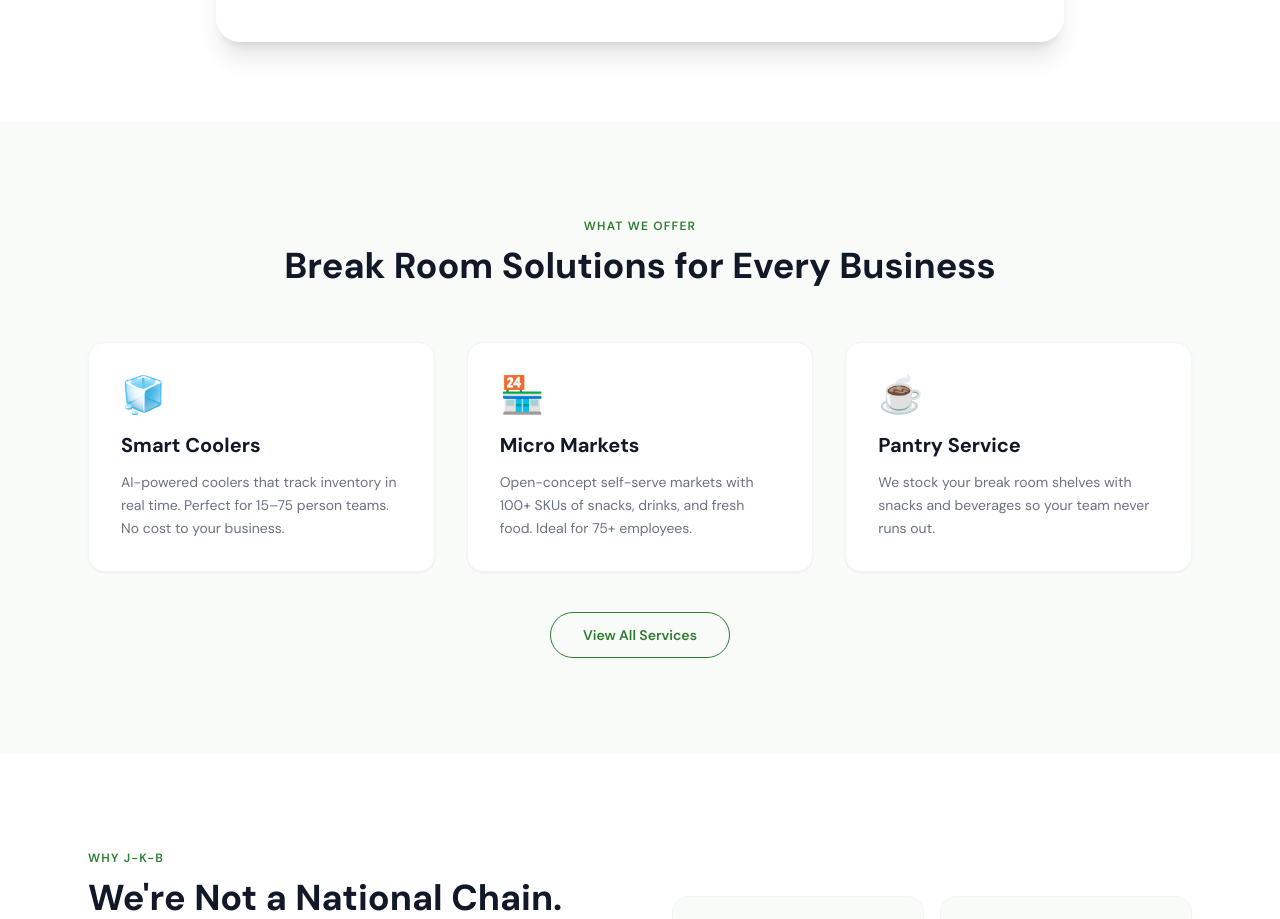
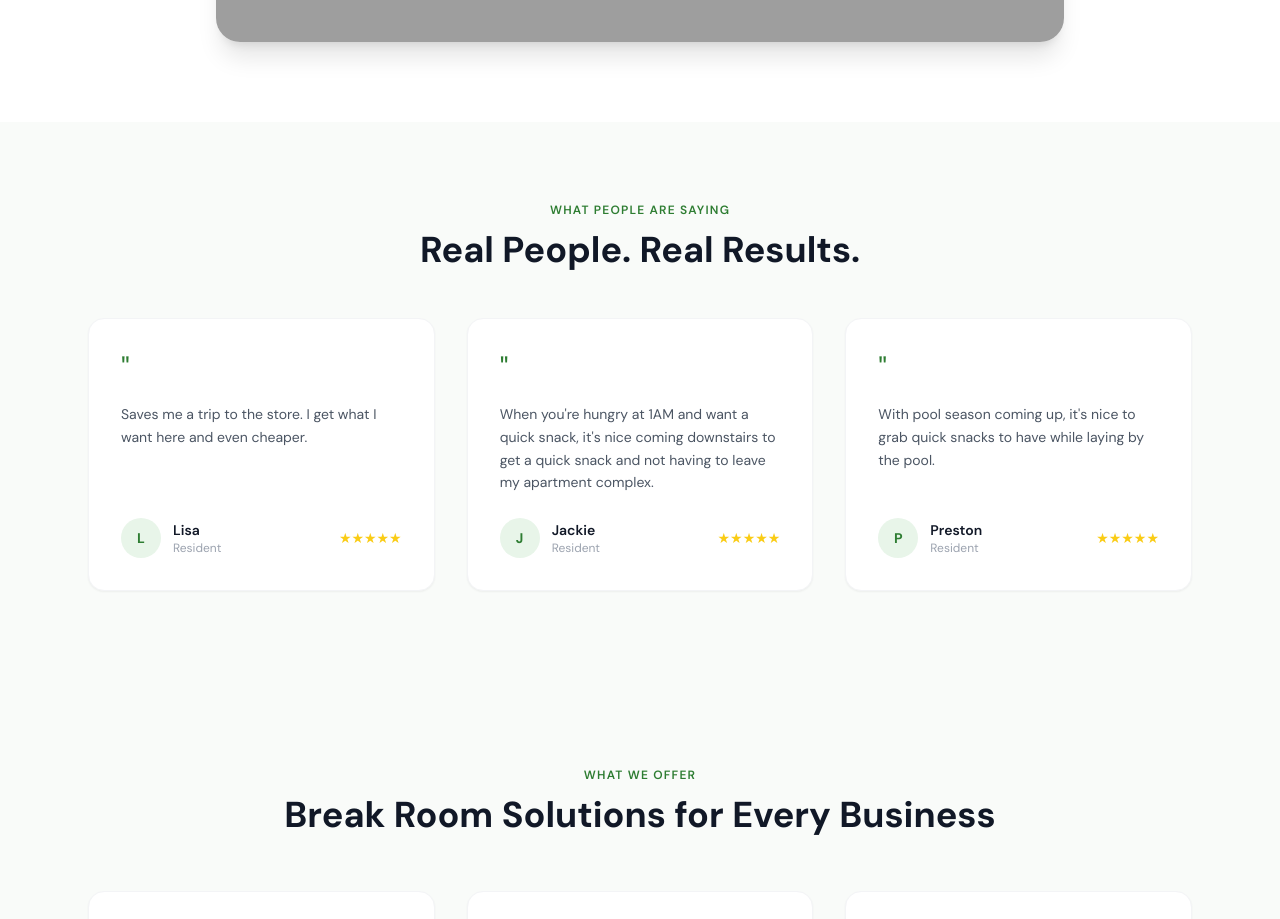
Before and after one commit to VendingHQ/JKBVending, a Next.js app: page / in a window 1280 px wide. Shown: the part 1620-2539 px from the top of the page. Built offline with nearby package versions, Linux system fonts and the light colour scheme; grey boxes are pictures that could not be loaded.

Commit message:
Update page.tsx

```diff
--- a/src/app/page.tsx
+++ b/src/app/page.tsx
@@ -118,6 +118,51 @@ export default function Home() {
           </div>
         </div>
       </section>
+      {/* TESTIMONIALS */}
+      <section className="bg-[#F9FBF9] py-20">
+        <div className="max-w-6xl mx-auto px-6">
+          <div className="text-center mb-12">
+            <span className="text-xs font-semibold tracking-widest uppercase text-[#2E7D32] mb-3 block">What People Are Saying</span>
+            <h2 className="text-4xl font-bold text-gray-900">Real People. Real Results.</h2>
+          </div>
+          <div className="grid md:grid-cols-3 gap-8">
+            {[
+              {
+                quote: "Saves me a trip to the store. I get what I want here and even cheaper.",
+                name: "Lisa",
+                title: "Resident",
+              },
+              {
+                quote: "When you're hungry at 1AM and want a quick snack, it's nice coming downstairs to get a quick snack and not having to leave my apartment complex.",
+                name: "Jackie",
+                title: "Resident",
+              },
+              {
+                quote: "With pool season coming up, it's nice to grab quick snacks to have while laying by the pool.",
+                name: "Preston",
+                title: "Resident",
+              },
+            ].map((t) => (
+              <div key={t.name} className="bg-white rounded-2xl p-8 border border-gray-100 shadow-sm flex flex-col justify-between">
+                <div>
+                  <div className="text-[#2E7D32] text-3xl mb-4">"</div>
+                  <p className="text-gray-600 leading-relaxed text-sm mb-6">{t.quote}</p>
+                </div>
+                <div className="flex items-center gap-3">
+                  <div className="w-10 h-10 rounded-full bg-[#E8F5E9] flex items-center justify-center text-[#2E7D32] font-bold text-sm">
+                    {t.name[0]}
+                  </div>
+                  <div>
+                    <div className="font-semibold text-gray-900 text-sm">{t.name}</div>
+                    <div className="text-xs text-gray-400">{t.title}</div>
+                  </div>
+                  <div className="ml-auto text-yellow-400 text-sm">★★★★★</div>
+                </div>
+              </div>
+            ))}
+          </div>
+        </div>
+      </section>
       {/* SERVICES */}
       <section className="bg-[#F9FBF9] py-24">
         <div className="max-w-6xl mx-auto px-6">
```
